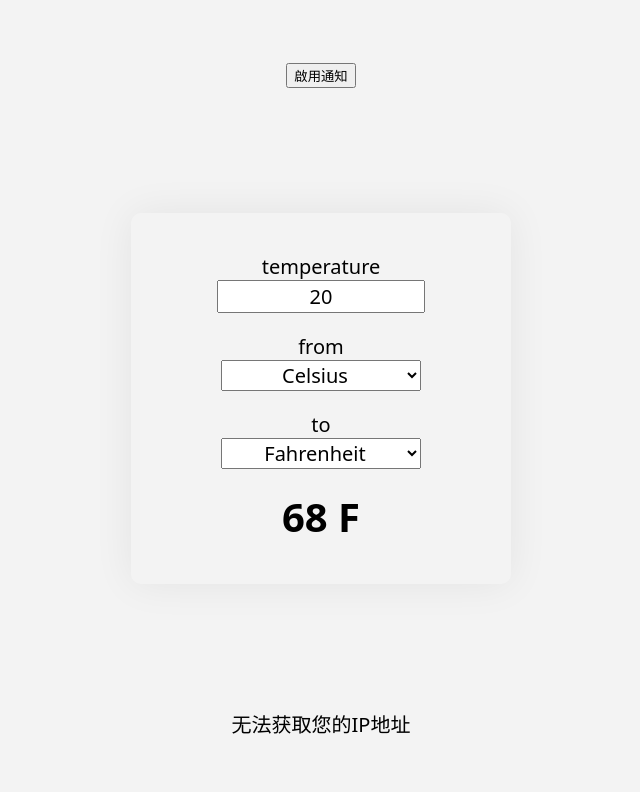
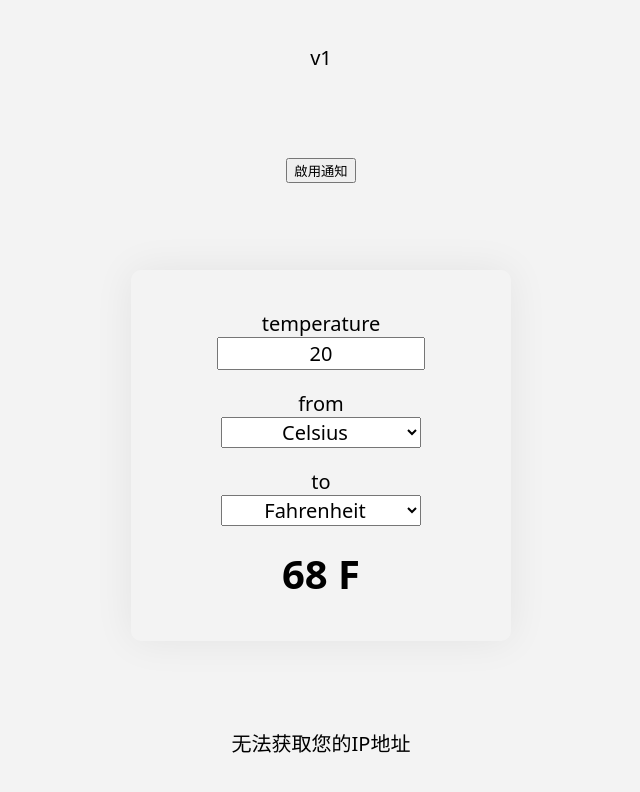
Before and after one commit to dino1206/dino1206.github.io, a plain HTML site: page index.html in a window 1280 px wide. Shown: the whole page, without its empty margins (319-959 px from the left). Drawn offline with Linux system fonts and the light colour scheme; no server answers.

Commit message:
Update index.html

```diff
--- a/index.html
+++ b/index.html
@@ -11,6 +11,7 @@
 </head>
 
 <body>
+    v1
     <button id="enableNotifications">啟用通知</button>
     <form id="converter">
         <label for="input-temp">temperature</label>
```
